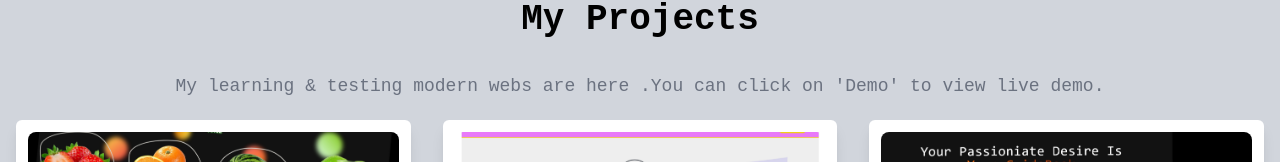
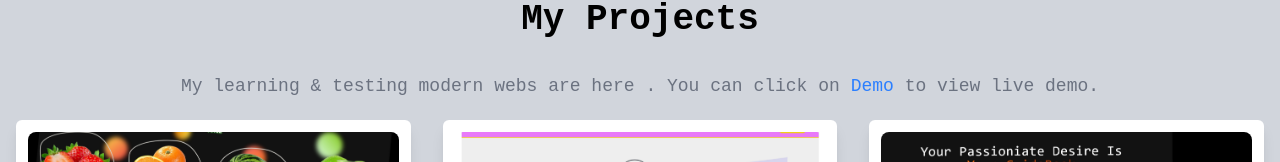
Before and after one commit to am-three/nextPortfolio, a Next.js app: page /projects in a window 1280 px wide. Shown: the part 156-318 px from the top of the page. Built offline with nearby package versions, Linux system fonts and the light colour scheme.

Commit message:
4thupDate: html entity fixed on deploy

```diff
--- a/src/app/projects/page.tsx
+++ b/src/app/projects/page.tsx
@@ -11,7 +11,7 @@ const Projectpage = () => {
 
             <h3 className="text-4xl font-bold mb-8 text-center"> My Projects </h3>
             <p className="text-center text-lg text-secondary mb-5">
-                My learning & testing modern webs are here .You can click on 'Demo' to view live demo.
+                My learning & testing modern webs are here . You can click on <span className="text-blue-500">Demo</span> to view live demo.
             </p>
             <div className='grid md:grid-cols-3 grid-cols-1 gap-8'>
 
```
